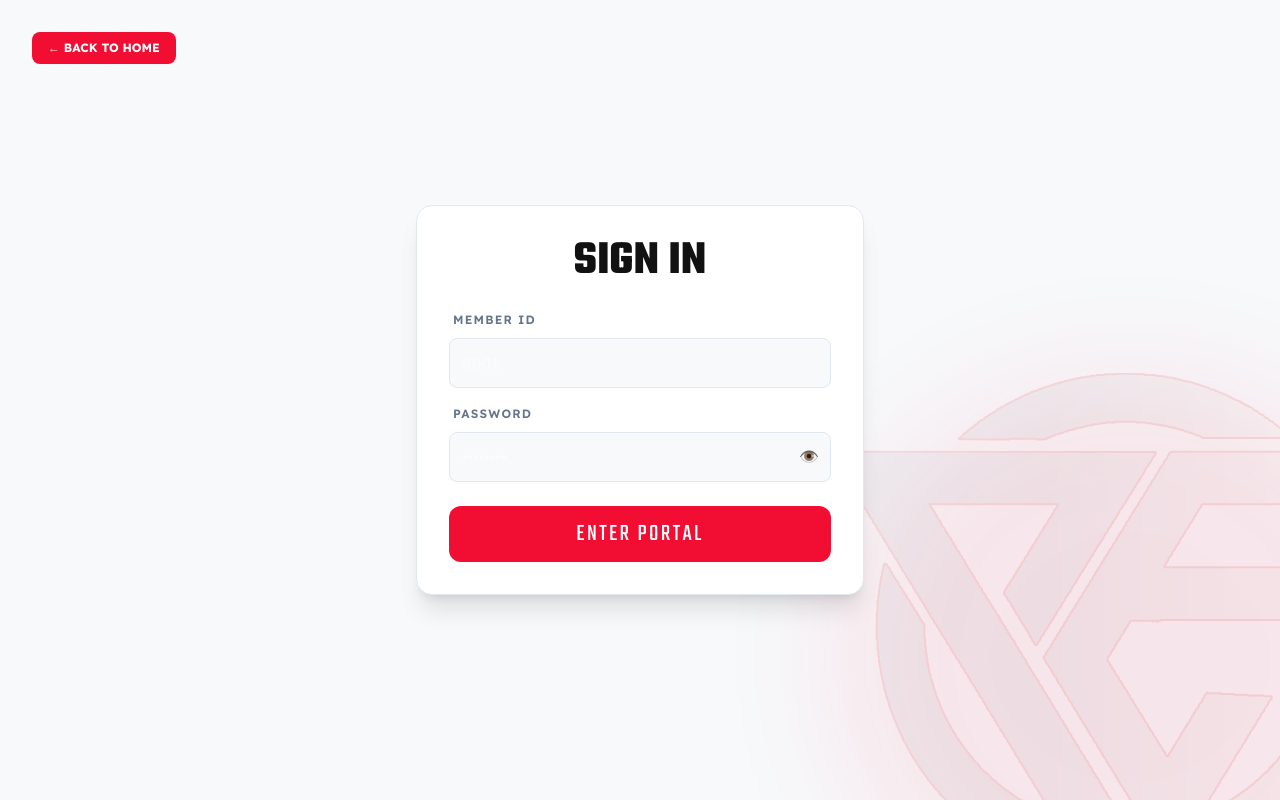
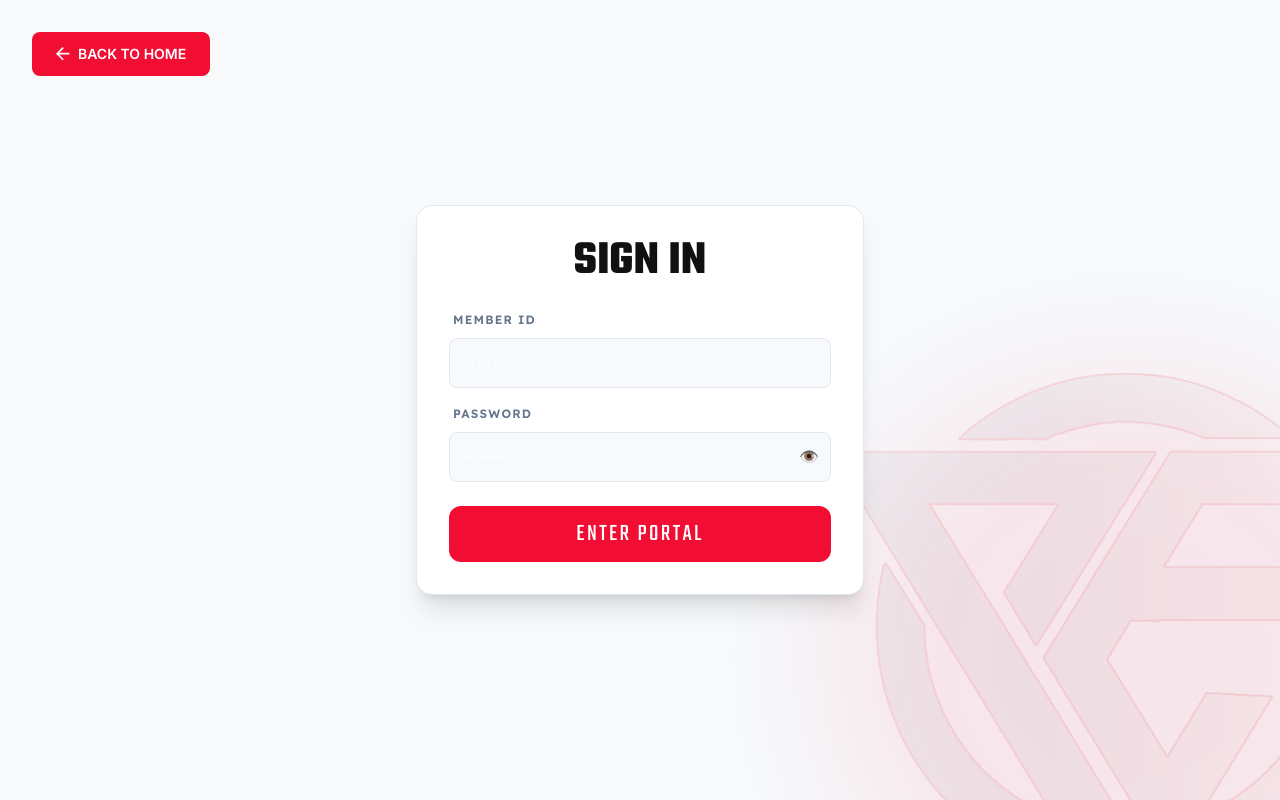
Before and after one commit to Fabshkiee/Project-E-Web-Management-System, a Next.js app: page /login in a window 1280 px wide. Built offline with nearby package versions, Linux system fonts and the light colour scheme; no server answers.

Commit message:
feat: back button improved ui

```diff
--- a/app/login/page.tsx
+++ b/app/login/page.tsx
@@ -99,9 +99,21 @@ export default function Login() {
 
       <button
         onClick={() => router.push("/")}
-        className="hover:cursor-pointer absolute top-8 left-8 bg-primary text-white px-4 py-2 rounded-lg font-lexend text-xs font-bold hover:brightness-110 transition-all uppercase z-10"
+        className="hover:cursor-pointer flex flex-row items-center gap-2 absolute top-8 left-8 bg-primary text-white px-6 py-3 rounded-lg font-inter text-sm font-semibold hover:brightness-110 transition-all uppercase z-10"
       >
-        ← Back to Home
+        <svg
+          xmlns="http://www.w3.org/2000/svg"
+          width="14"
+          height="14"
+          viewBox="0 0 14 14"
+          fill="none"
+        >
+          <path
+            d="M3.1875 7.5L7.85417 12.1667L6.66667 13.3333L0 6.66667L6.66667 0L7.85417 1.16667L3.1875 5.83333H13.3333V7.5H3.1875V7.5"
+            fill="white"
+          />
+        </svg>
+        Back to Home
       </button>
 
       <section className="w-full max-w-md bg-surface border border-stroke rounded-2xl p-8 shadow-xl z-10">
```
